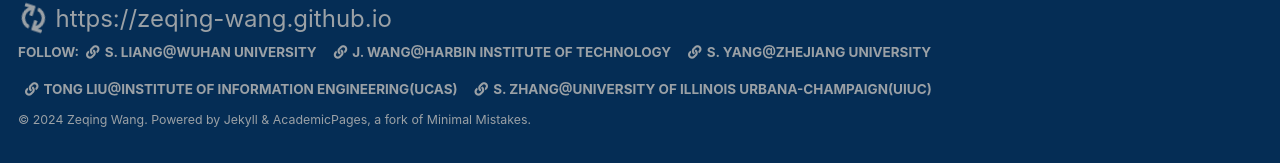
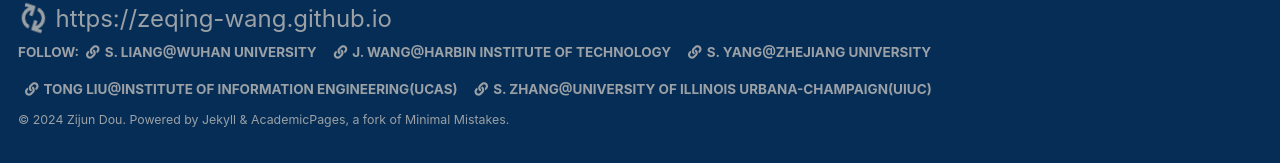
Before and after one commit to ROY-DOU/ROY-DOU.github.io, a Jekyll site: the page built from _pages/cv.md, in a window 1280 px wide. Shown: the part 734-897 px from the top of the page. Built offline with Jekyll 4.4.1, drawn with Linux system fonts in a browser that asks for light colours.

Commit message:
Update config

```diff
--- a/_config.yml
+++ b/_config.yml
@@ -9,7 +9,7 @@
 locale                   : "en-US"
 title                    : "Zi-Jun DOU (窦梓峻)"
 title_separator          : "-"
-name                     : &name "Zeqing Wang"
+name                     : &name "Zijun Dou"
 description              : &description "Welcome to my homepage!"
 url                      : https://zeqing-wang.github.io/ # the base hostname & protocol for your site e.g. "https://mmistakes.github.io"
 baseurl                  : "" # the subpath of your site, e.g. "/blog"
```
